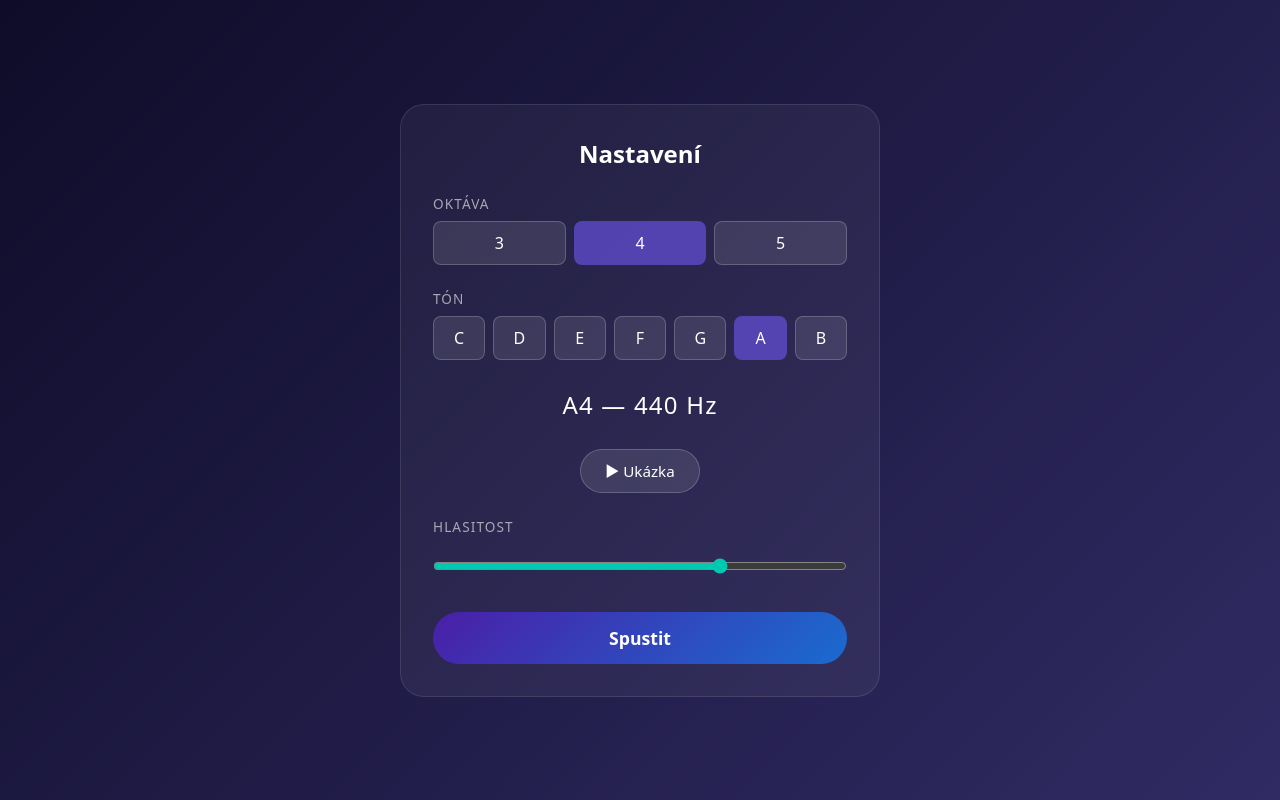
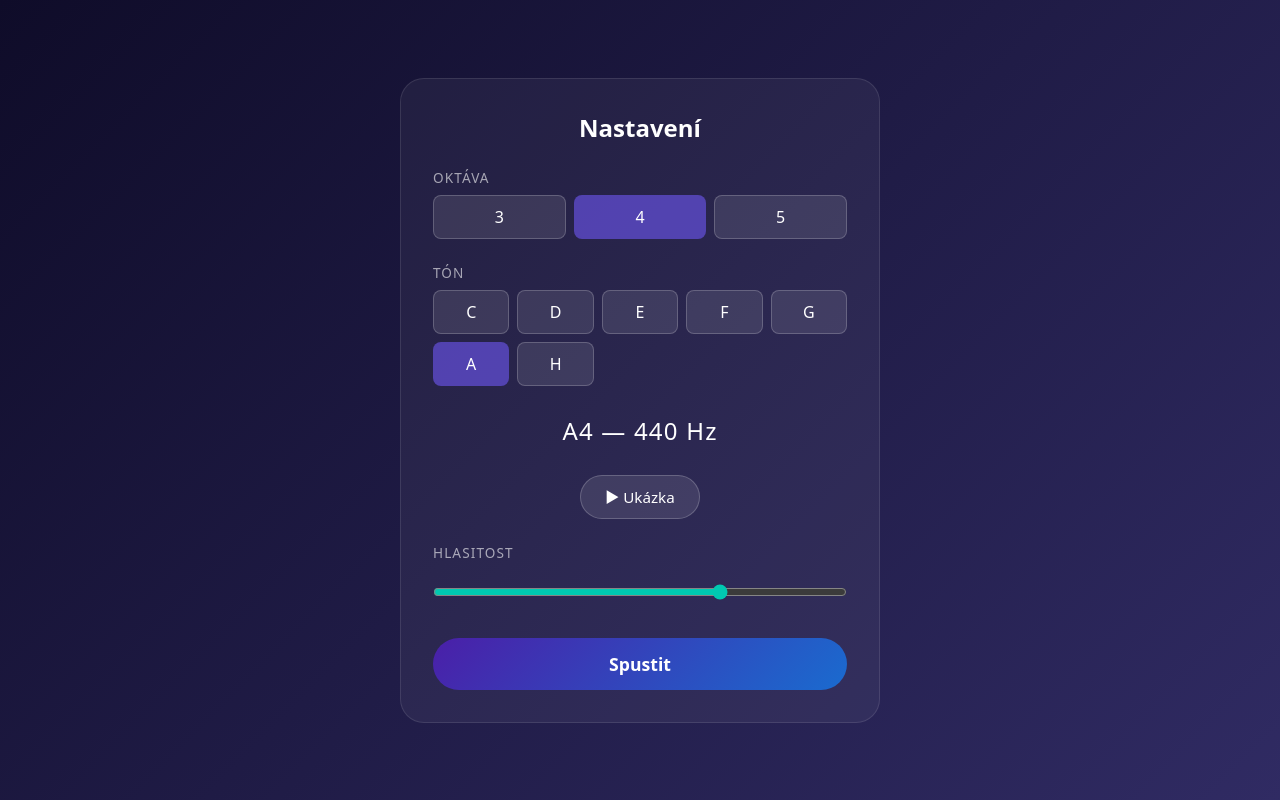
Before and after one commit to sonolo/app, a plain HTML site: page index.html in a window 1280 px wide. Both pictures are taken after a click on the button "Otevřít nastavení". Drawn offline with Linux system fonts and the light colour scheme.

Commit message:
Update styling

```diff
--- a/app.js
+++ b/app.js
@@ -9,6 +9,7 @@ const TRANSLATIONS = {
     startSession: 'Spustit',
     openSettings: 'Otevřít nastavení',
     holdToPlay: 'Stiskni a drž pro přehrání zvuku',
+    notes: { C: 'C', D: 'D', E: 'E', F: 'F', G: 'G', A: 'A', B: 'H' },
   },
   en: {
     sessionSettings: 'Session Settings',
@@ -19,6 +20,7 @@ const TRANSLATIONS = {
     startSession: 'Start Session',
     openSettings: 'Open settings',
     holdToPlay: 'Press and hold to play sound',
+    notes: { C: 'C', D: 'D', E: 'E', F: 'F', G: 'G', A: 'A', B: 'B' },
   },
 };
 
@@ -28,12 +30,19 @@ function t(key) {
   return (TRANSLATIONS[lang] || TRANSLATIONS.cs)[key] || key;
 }
 
+function noteName(note) {
+  return ((TRANSLATIONS[lang] || TRANSLATIONS.cs).notes || {})[note] || note;
+}
+
 function applyTranslations() {
   document.querySelectorAll('[data-i18n]').forEach(el => {
     el.textContent = t(el.dataset.i18n);
   });
   document.querySelectorAll('[data-i18n-aria]').forEach(el => {
     el.setAttribute('aria-label', t(el.dataset.i18nAria));
+  });
+  document.querySelectorAll('.note-btn').forEach(btn => {
+    btn.textContent = noteName(btn.dataset.note);
   });
 }
 
@@ -80,7 +89,7 @@ function renderSettings() {
     btn.setAttribute('aria-pressed', String(isSelected));
   });
   document.getElementById('note-display').textContent =
-    `${settings.note}${settings.octave} — ${FREQ[settings.note][settings.octave]} Hz`;
+    `${noteName(settings.note)}${settings.octave} — ${FREQ[settings.note][settings.octave]} Hz`;
   document.getElementById('volume-slider').value = settings.volume;
 }
 
--- a/style.css
+++ b/style.css
@@ -44,6 +44,7 @@ button {
   background: none;
   color: inherit;
   font: inherit;
+  -webkit-tap-highlight-color: transparent;
 }
 
 fieldset {
@@ -183,6 +184,11 @@ body.settings-mode #settings-view { display: flex; }
   flex-wrap: wrap;
 }
 
+#note-group {
+  display: grid;
+  grid-template-columns: repeat(5, 1fr);
+}
+
 .btn-group button {
   flex: 1;
   min-height: var(--touch-target-min);
```
